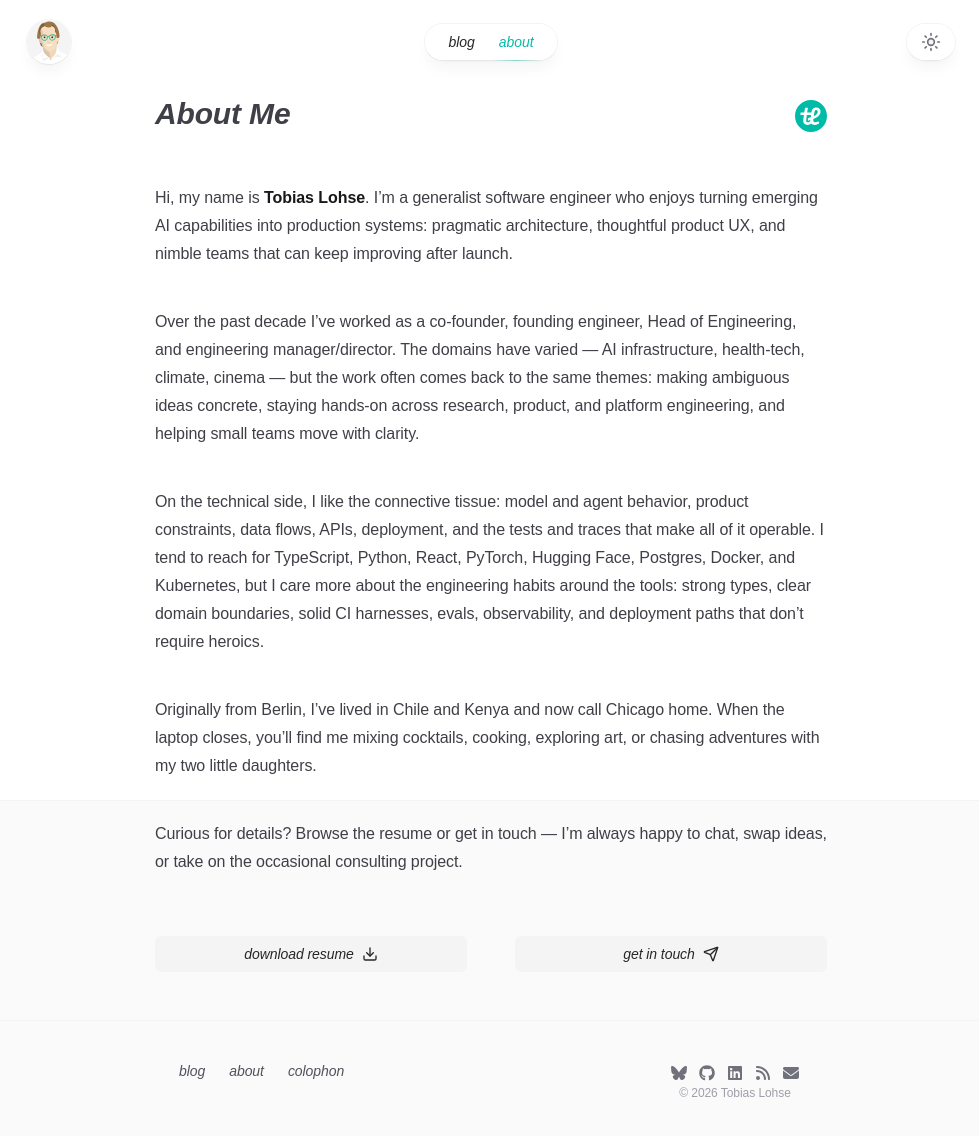
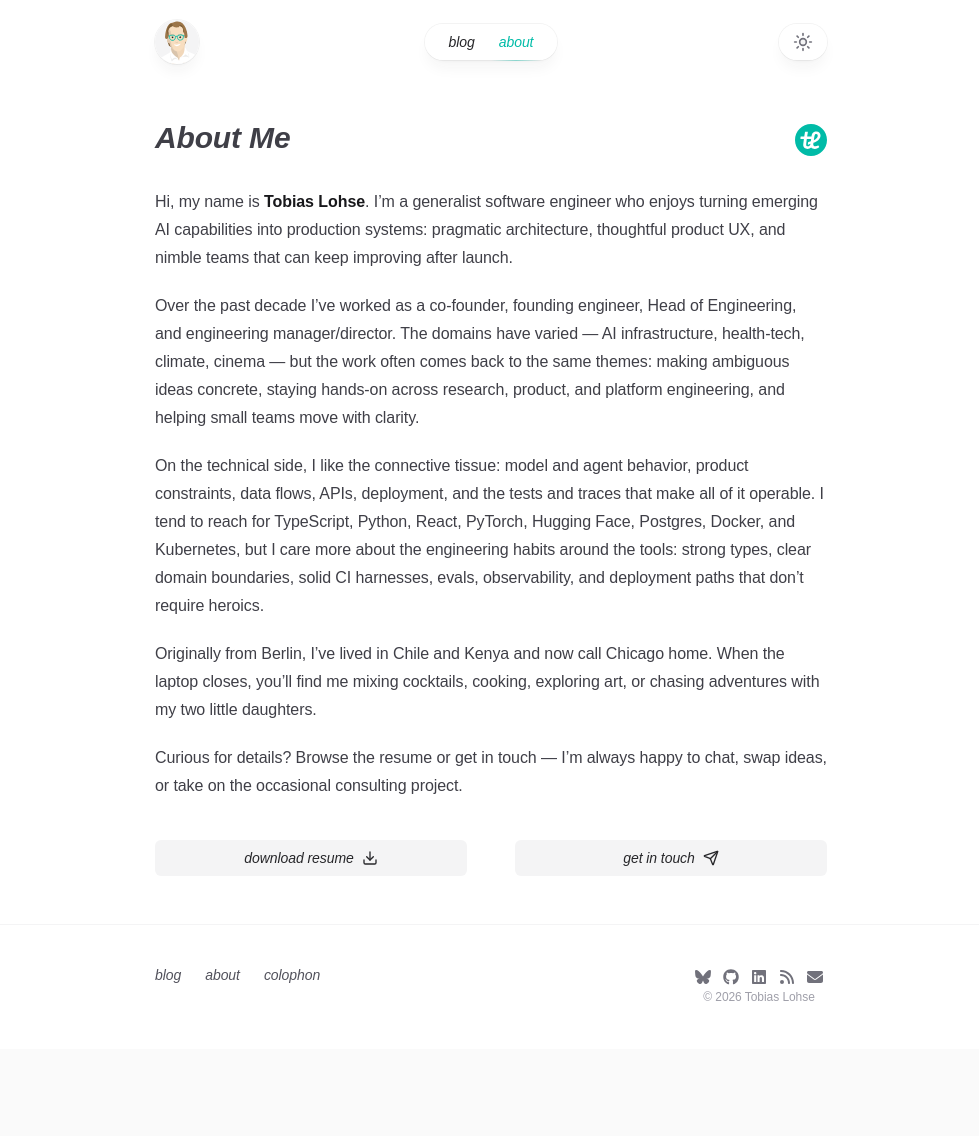
Before and after one commit to MrLoh/mrloh.io, a Next.js app: page /about in a window 1280 px wide. Shown: the top 1136 px of the page, without its empty margins (149-1128 px from the left). After the commit the page ends 1049 px from the top, so only its background shows below. Built offline with nearby package versions, Linux system fonts and the light colour scheme; a web font is replaced by a local one.

Commit message:
cleanup layout

```diff
--- a/app/about/page.tsx
+++ b/app/about/page.tsx
@@ -5,8 +5,8 @@ import { Button } from '@/components/Button';
 export default async function AboutPage() {
   const { default: Content } = await import('./about.mdx');
   return (
-    <div className="mx-auto flex w-full max-w-7xl flex-col items-center sm:px-8 lg:px-16">
-      <article className="prose prose-zinc dark:prose-invert article-grid relative mt-6 w-full max-w-none">
+    <div className="flex flex-col">
+      <article className="prose prose-zinc dark:prose-invert relative mt-6 w-full max-w-none">
         <h1 className="flex justify-between">
           <div>About Me</div>
           <svg className="mt-1 size-8 fill-teal-500" viewBox="0 0 512 512" version="1.1">
@@ -14,7 +14,7 @@ export default async function AboutPage() {
           </svg>
         </h1>
         <Content />
-        <div className="mt-10 flex items-center gap-12">
+        <div className="prose-max mt-10 flex items-center gap-12">
           <Button href="/resume.pdf">
             download resume
             <Download className="size-4" />
--- a/app/blog/layout.tsx
+++ b/app/blog/layout.tsx
@@ -1,3 +1,3 @@
 export default function BlogLayout({ children }: { children: React.ReactNode }) {
-  return <div className="mt-8 flex flex-col items-center justify-center">{children}</div>;
+  return <div className="mt-8 flex w-full flex-col">{children}</div>;
 }
--- a/app/blog/page.tsx
+++ b/app/blog/page.tsx
@@ -60,8 +60,8 @@ function Post({
 export default async function BlogHomePage() {
   const blogPosts = await listMetas();
   return (
-    <div className="mx-8 flex w-full max-w-7xl flex-col items-center sm:px-8 lg:px-16">
-      <div className="article-grid w-full max-w-none">
+    <div className="flex flex-col">
+      <div className="prose-max mt-4">
         <p className="mx-4 mt-4 mb-6 border-b border-zinc-300 pb-6 text-center text-lg text-zinc-400 italic dark:border-zinc-600 dark:text-zinc-500">
           thoughts on code & life
         </p>
--- a/app/colophon/page.tsx
+++ b/app/colophon/page.tsx
@@ -1,8 +1,8 @@
 export default async function Colophon() {
   const { default: Content } = await import('./colophon.mdx');
   return (
-    <div className="mt-12 flex flex-1 flex-col items-center">
-      <article className="prose prose-zinc dark:prose-invert relative max-w-2xl px-6">
+    <div className="flex flex-col">
+      <article className="prose prose-zinc dark:prose-invert mt-6 w-full max-w-none">
         <h1>Colophon</h1>
         <Content />
       </article>
--- a/app/globals.css
+++ b/app/globals.css
@@ -17,29 +17,55 @@
   }
 }
 
-@layer utilities {
-  .article-grid {
-    display: grid;
-    grid-template-columns: minmax(1.5rem, 1fr) min(42rem, calc(100% - 3rem)) minmax(1.5rem, 1fr);
+@layer components {
+  .prose-max {
+    @apply mx-auto w-full max-w-[42rem];
+  }
+  .prose-px {
+    @apply px-6 sm:px-8 lg:px-0;
+  }
+  .prose-wrap {
+    @apply mx-auto w-full max-w-[42rem] px-6 sm:px-8 lg:px-0;
+  }
+  .layout {
+    @apply flex w-full justify-center sm:px-8;
+  }
+  .layout-7xl {
+    @apply mx-auto w-full max-w-7xl lg:px-8;
+  }
+  .layout-px {
+    @apply px-6 sm:px-8 lg:px-16;
+  }
+  .header-inner {
+    position: var(--header-inner-position, static);
+    inset-inline: 0;
+  }
+
+  .prose > :where(p, h1, h2, h3, h4, h5, h6, blockquote, hr, figure, time) {
+    @apply mx-auto block w-full max-w-[42rem] px-6 sm:px-8 lg:px-0;
+    max-width: 42rem !important;
+  }
+  .prose > :where(ul, ol) {
+    @apply mx-auto block w-full max-w-[42rem] px-6 sm:px-8 lg:px-0;
+    max-width: 42rem !important;
+    /* prose-px gutter + 1.5em marker column; li text-indent cancels the em term. */
+    padding-inline-start: calc(1.5em + theme(spacing.6)) !important;
   }
   @media (min-width: 640px) {
-    .article-grid {
-      grid-template-columns: minmax(3.5rem, 1fr) min(42rem, calc(100% - 7rem)) minmax(3.5rem, 1fr);
+    .prose > :where(ul, ol) {
+      padding-inline-start: calc(1.5em + theme(spacing.8)) !important;
     }
   }
-  .article-grid > * {
-    grid-column: 2;
+  @media (min-width: 1024px) {
+    .prose > :where(ul, ol) {
+      padding-inline-start: 1.5em !important;
+    }
   }
-  .full-bleed {
-    grid-column: 1 / -1;
-    display: grid;
-    grid-template-columns: subgrid;
-  }
-}
-
-@layer components {
   .prose h1 {
     @apply !mt-2 !mb-8 !text-3xl !text-zinc-700 italic dark:!text-zinc-300;
+  }
+  .prose > :where(h1):first-child {
+    @apply !mt-8;
   }
   .prose h2 {
     @apply !text-base !font-extrabold !text-zinc-800 uppercase dark:!text-zinc-200;
@@ -50,9 +76,12 @@
   .prose :where(ul, ol) {
     list-style: none !important;
     margin-top: 0.75em !important;
-    padding-inline-start: 1.5em !important;
     text-indent: 0;
     counter-reset: prose-ol;
+  }
+  .prose :where(li > ul, li > ol) {
+    padding-inline-start: 1.5em !important;
+    padding-inline-end: 0;
   }
   .prose :where(:is(p, h2, h3, h4) + :is(ul, ol)) {
     margin-top: 0 !important;
--- a/app/layout.tsx
+++ b/app/layout.tsx
@@ -27,14 +27,17 @@ export default function RootLayout({ children }: { children: React.ReactNode })
       <head>
         <link rel="stylesheet" href="https://use.typekit.net/kik7per.css" />
       </head>
-      <body className={twJoin('flow-root min-h-screen antialiased', 'bg-zinc-50 dark:bg-black')}>
+      <body className="bg-zinc-50 antialiased dark:bg-black">
         <Providers>
-          <div className="fixed inset-0 flex justify-center sm:px-8">
-            <div className="flex w-full max-w-7xl lg:px-8">
-              <div className="w-full bg-white ring-1 ring-zinc-100 dark:bg-zinc-900 dark:ring-zinc-300/20" />
-            </div>
-          </div>
-          <div className="relative flex min-h-screen w-full flex-col">
+          <div className="layout min-h-dvh">
+            <div className="layout-7xl">
+              <div
+                className={twJoin(
+                  'flex min-h-dvh w-full flex-col',
+                  'bg-white ring-1 ring-zinc-100',
+                  'dark:bg-zinc-900 dark:ring-zinc-300/20',
+                )}
+              >
                 <Header
                   links={[
                     { href: '/blog', name: 'Blog' },
@@ -53,6 +56,8 @@ export default function RootLayout({ children }: { children: React.ReactNode })
                   ]}
                 />
               </div>
+            </div>
+          </div>
         </Providers>
         <Analytics />
       </body>
--- a/components/CodeBlock.tsx
+++ b/components/CodeBlock.tsx
@@ -74,9 +74,9 @@ export async function CodeBlock({ code, lang }: { code: string; lang?: string })
   });
 
   return (
-    <div className={twJoin('full-bleed not-prose my-6 border-y', background)}>
+    <div className={twJoin('not-prose my-6 w-full border-y', background)}>
       <pre
-        className="col-start-2 min-w-0 overflow-x-auto py-8 text-sm font-normal"
+        className={twJoin('prose-max prose-px', 'min-w-0 overflow-x-auto py-8 text-sm font-normal')}
         dangerouslySetInnerHTML={{ __html: html }}
       />
     </div>
--- a/components/Footer.tsx
+++ b/components/Footer.tsx
@@ -5,12 +5,16 @@ import { Bluesky, Email, Github, LinkedIn, Rss } from './SocialIcons';
 
 export function Footer({ links }: { links: { href: string; name: string }[] }) {
   return (
-    <footer className="mx-auto mt-12 w-full max-w-7xl flex-none sm:px-8">
-      <div className="border-t border-zinc-100 pt-10 pb-16 dark:border-zinc-700/40">
+    <footer
+      className={twJoin(
+        'mt-12 w-full flex-none border-t border-zinc-100 pt-10 pb-16',
+        'dark:border-zinc-700/40',
+      )}
+    >
       <div
         className={twJoin(
-            'relative mx-auto items-center justify-between',
-            'flex max-w-2xl flex-col gap-6 px-4 sm:flex-row sm:px-6',
+          'prose-wrap',
+          'relative flex flex-col items-center justify-between gap-6 sm:flex-row',
         )}
       >
         <div
@@ -57,7 +61,6 @@ export function Footer({ links }: { links: { href: string; name: string }[] }) {
           </p>
         </div>
       </div>
-      </div>
     </footer>
   );
 }
--- a/components/Header.tsx
+++ b/components/Header.tsx
@@ -153,7 +153,7 @@ function Avatar() {
           />
         </span>
       )}
-      <Link href="/" aria-label="Home" className={twJoin('pointer-events-auto')}>
+      <Link href="/" aria-label="Home" className="pointer-events-auto">
         <AvatarImage
           className="top-1px left-1px absolute rounded-full bg-zinc-100 backdrop-blur dark:bg-zinc-800/90"
           size={44}
@@ -165,10 +165,9 @@ function Avatar() {
 }
 
 export function Header({ links }: { links: { href: string; name: string }[] }) {
-  const headerRef = useRef<React.ElementRef<'div'>>(null);
-  const avatarRef = useRef<React.ElementRef<'div'>>(null);
+  const headerRef = useRef<React.ComponentRef<'div'>>(null);
+  const avatarRef = useRef<React.ComponentRef<'div'>>(null);
   const isInitial = useRef(true);
-
   useEffect(() => {
     const downDelay = avatarRef.current?.offsetTop ?? 0;
     const upDelay = 64;
@@ -219,6 +218,8 @@ export function Header({ links }: { links: { href: string; name: string }[] }) {
     }
 
     function updateAvatarStyles() {
+      if (downDelay <= 0) return;
+
       const fromScale = 1;
       const toScale = 36 / 64;
       const fromX = 0;
@@ -270,19 +271,14 @@ export function Header({ links }: { links: { href: string; name: string }[] }) {
           style={{ position: 'var(--header-position)' as React.CSSProperties['position'] }}
         >
           <div
+            ref={avatarRef}
             className={twJoin(
-              'top-[var(--header-top,theme(spacing.6))] w-full',
-              'mx-auto w-full max-w-7xl sm:px-6 lg:px-8',
+              'header-inner',
+              'top-[var(--header-top,theme(spacing.6))] z-50 w-full',
+              'layout-7xl layout-px',
             )}
-            style={{ position: 'var(--header-inner-position)' as React.CSSProperties['position'] }}
           >
-            <div
-              className={twJoin(
-                'px-4 sm:px-6 lg:px-12',
-                'mx-auto max-w-2xl lg:max-w-5xl',
-                'relative flex gap-4',
-              )}
-            >
+            <div className="prose-max relative flex gap-4">
               <div className="flex flex-1">
                 <Avatar />
               </div>
```
Also changed, not shown: app/blog/[slug]/Comments.tsx (+8 -3 lines), app/blog/[slug]/page.tsx (+3 -7 lines). Lines whose indentation alone changed are shown as unchanged.
